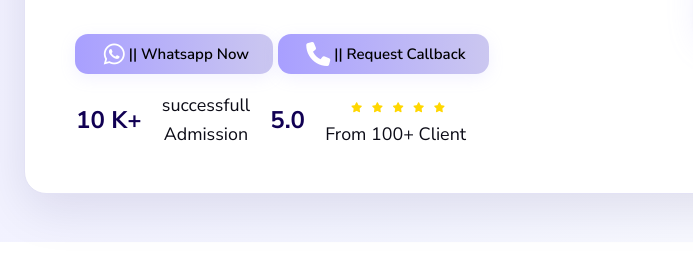
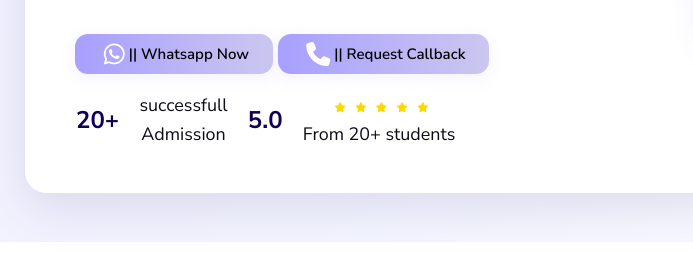
Before and after one commit to Manish-web-dev/Consultancy, a plain HTML site: page index.html in a window 1280 px wide. Shown: the part 547-800 px from the top of the page, 0-693 px from the left. Drawn offline with Linux system fonts and the light colour scheme.

Commit message:
changes on claming section

```diff
--- a/index.html
+++ b/index.html
@@ -157,7 +157,7 @@
 
                 <div class="claiming">
                     <span>
-                        <h2>10 K+ </h2>
+                        <h2>20+ </h2>
                     </span>
                     <span> successfull <br> Admission </span>
                     <span>
@@ -169,7 +169,7 @@
                         <i class="fas fa-star" style="color: gold;"></i>
                         <i class="fas fa-star" style="color: gold;"></i>
                         <i class="fas fa-star" style="color: gold;"></i>
-                        <br> From 100+ Client
+                        <br> From 20+ students
                     </span>
                 </div>
             </div>
```
